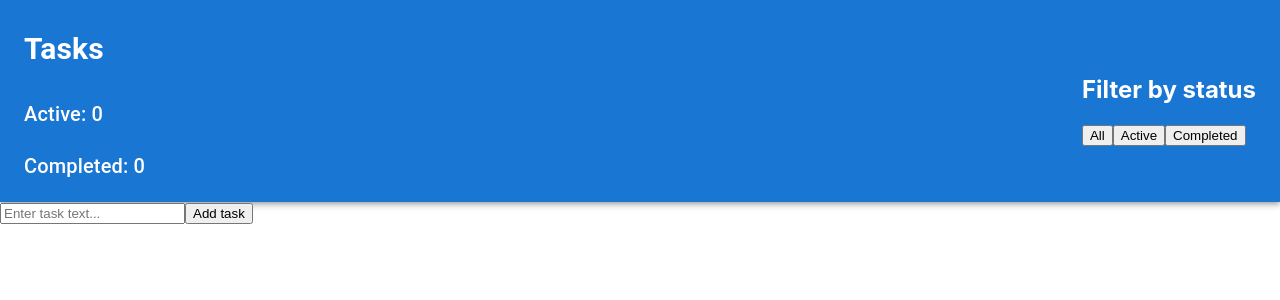
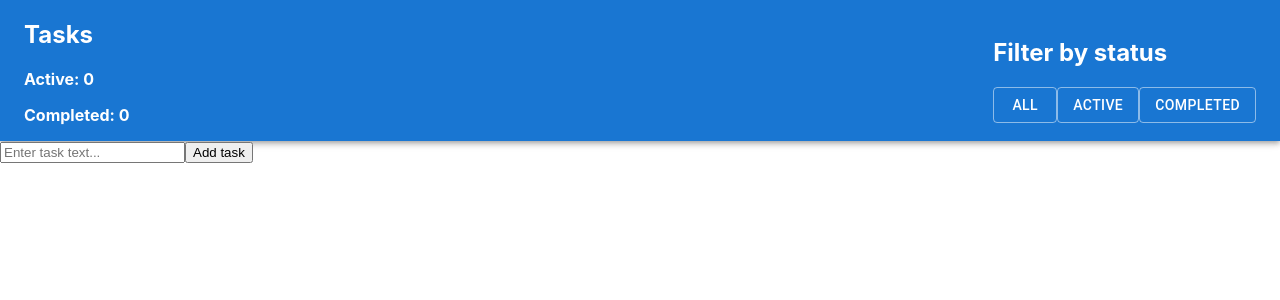
Before and after one commit to Serhii-Fedorenko/todo-list, a React (Create React App) app: page / in a window 1280 px wide. Shown: the top 300 px of the page. Built offline with nearby package versions, Linux system fonts and the light colour scheme; no server answers.

Commit message:
done with AppBar

```diff
--- a/src/App.jsx
+++ b/src/App.jsx
@@ -1,10 +1,18 @@
 import { useEffect } from "react";
 import { useDispatch } from "react-redux";
+import { createTheme, ThemeProvider } from "@mui/material/styles";
 import AppBar from "./Components/AppBar/AppBar";
 import TaskForm from "./Components/TaskForm/TaskForm";
 import TaskList from "./Components/TaskList/TaskList";
 import { fetchTasks } from "./redux/operations";
 
+const theme = createTheme({
+  palette: {
+    white: {
+      main: "#FFFFFF",
+    },
+  },
+});
 
 const App = () => {
   const dispatch = useDispatch();
@@ -13,12 +21,13 @@ const App = () => {
     dispatch(fetchTasks());
   }, [dispatch]);
 
-
   return (
     <div>
-      <AppBar />
-      <TaskForm />
-      <TaskList />
+      <ThemeProvider theme={theme}>
+        <AppBar />
+        <TaskForm />
+        <TaskList />
+      </ThemeProvider>
     </div>
   );
 };
--- a/src/Components/AppBar/AppBar.jsx
+++ b/src/Components/AppBar/AppBar.jsx
@@ -15,7 +15,7 @@ const AppBar = () => {
       <Box sx={{ flexGrow: 1 }}>
         <MuiAppBar position="static">
           <Toolbar>
-            <Typography variant="h6" component="div" sx={{ flexGrow: 1 }}>
+            <Typography variant="h8" component="h4" sx={{ flexGrow: 1 }}>
               <TaskCounter tasks={tasks} />
             </Typography>
             <StatusFilter tasks={tasks} />
--- a/src/Components/StatusFilter/StatusFilter.jsx
+++ b/src/Components/StatusFilter/StatusFilter.jsx
@@ -2,7 +2,6 @@ import { useDispatch } from "react-redux";
 import { statusFilters } from "../../redux/constants";
 import { setStatusFilter } from "../../redux/filtersSlice";
 import Button from "@mui/material/Button";
-
 
 const StatusFilter = ({ tasks }) => {
   const dispatch = useDispatch();
@@ -12,24 +11,30 @@ const StatusFilter = ({ tasks }) => {
     <section>
       <h2>Filter by status</h2>
       <div>
-        <button
+        <Button
+          variant="outlined"
+          color="white"
           type="button"
           onClick={() => handleFilterChange(statusFilters.all)}
         >
           All
-        </button>
-        <button
+        </Button>
+        <Button
+          variant="outlined"
+          color="white"
           type="button"
           onClick={() => handleFilterChange(statusFilters.active)}
         >
           Active
-        </button>
-        <button
+        </Button>
+        <Button
+          variant="outlined"
+          color="white"
           type="button"
           onClick={() => handleFilterChange(statusFilters.completed)}
         >
           Completed
-        </button>
+        </Button>
       </div>
     </section>
   );
```
